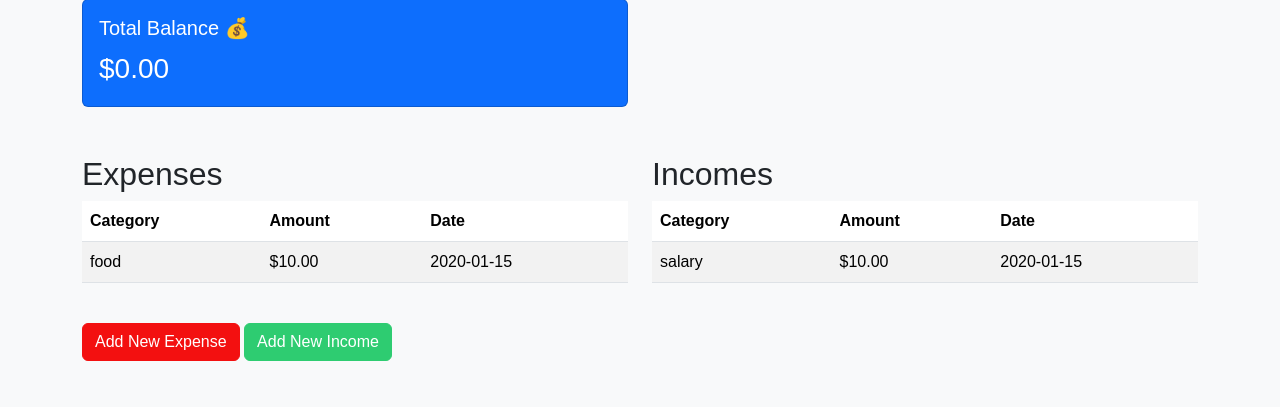
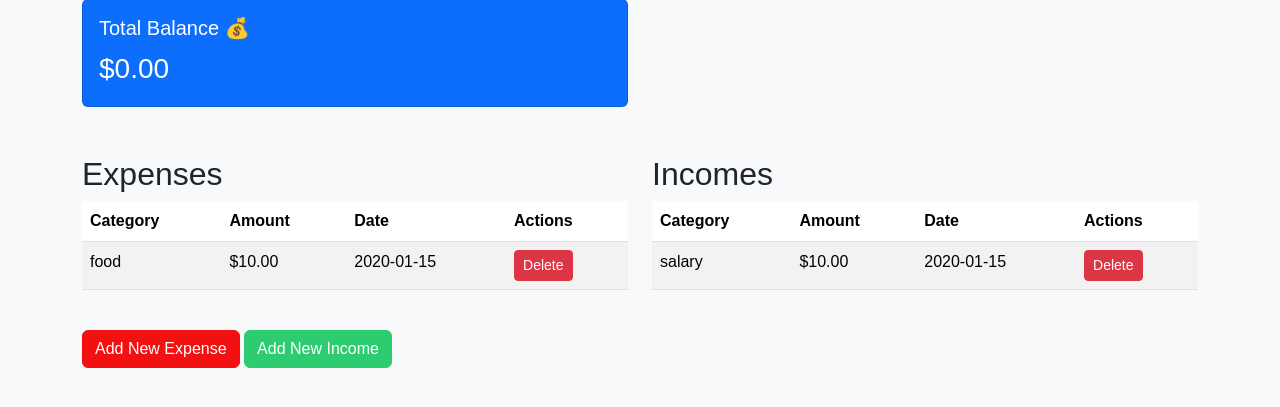
Before and after one commit to alfonWaz13/personal-finance-tracker, a Django app: page / in a window 1280 px wide. Shown: the part 121-528 px from the top of the page. Run offline with Django 5.2, Linux system fonts and the light colour scheme; tables that the repository leaves empty hold one stand-in row (values such as "Sample post").

Commit message:
feat: add delete buttons for expenses and incomes

```diff
--- a/expenses/urls.py
+++ b/expenses/urls.py
@@ -4,4 +4,5 @@ from . import views
 
 urlpatterns = [
     path('add_expense', views.add_expense, name='add_expense'),
+    path('delete_expense/<int:pk>', views.delete_expense, name='delete_expense'),
 ]
--- a/incomes/urls.py
+++ b/incomes/urls.py
@@ -4,4 +4,5 @@ from . import views
 
 urlpatterns = [
     path('add_income', views.add_income, name='add_income'),
+    path('delete_income/<int:pk>', views.delete_income, name='delete_income'),
 ]
--- a/personal_finance_tracker/templates/dashboard.html
+++ b/personal_finance_tracker/templates/dashboard.html
@@ -31,6 +31,7 @@
                             <th>Category</th>
                             <th>Amount</th>
                             <th>Date</th>
+                            <th>Actions</th>
                         </tr>
                     </thead>
                     <tbody>
@@ -39,6 +40,12 @@
                                 <td>{{ expense.category }}</td>
                                 <td>${{ expense.amount|floatformat:2 }}</td>
                                 <td>{{ expense.date_and_time|date:"Y-m-d" }}</td>
+                                <td>
+                                    <form action="{% url 'delete_expense' expense.id %}" method="post">
+                                        {% csrf_token %}
+                                        <button type="submit" class="btn btn-sm btn-danger">Delete</button>
+                                    </form>
+                                </td>
                             </tr>
                         {% endfor %}
                     </tbody>
@@ -53,6 +60,7 @@
                             <th>Category</th>
                             <th>Amount</th>
                             <th>Date</th>
+                            <th>Actions</th>
                         </tr>
                     </thead>
                     <tbody>
@@ -61,6 +69,12 @@
                                 <td>{{ income.category }}</td>
                                 <td>${{ income.amount|floatformat:2 }}</td>
                                 <td>{{ income.date_and_time|date:"Y-m-d" }}</td>
+                                <td>
+                                    <form action="{% url 'delete_income' income.id %}" method="post">
+                                        {% csrf_token %}
+                                        <button type="submit" class="btn btn-sm btn-danger">Delete</button>
+                                    </form>
+                                </td>
                             </tr>
                         {% endfor %}
                     </tbody>
```
Also changed, not shown: expenses/views.py (+10 -1 lines), incomes/views.py (+10 -1 lines).
